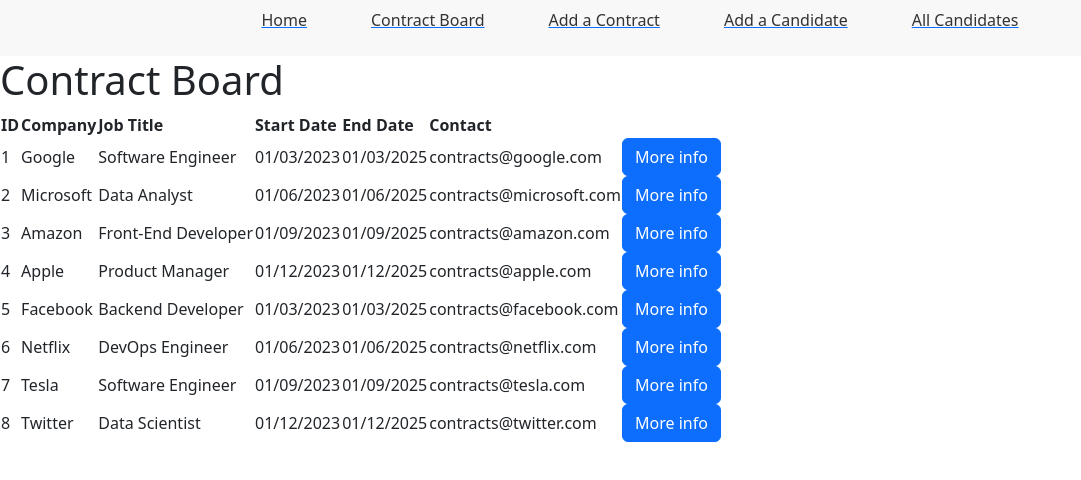
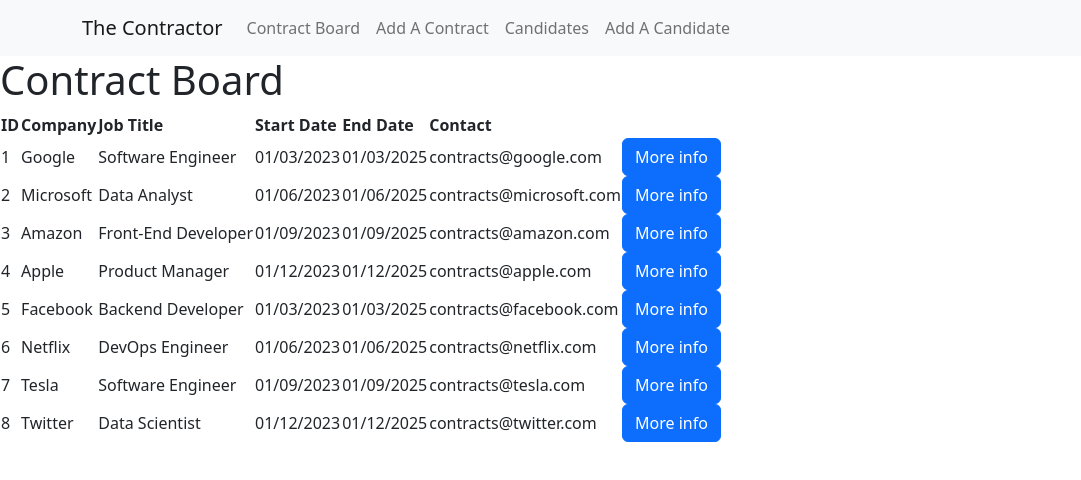
Before and after one commit to FentonPlusPlus/contractor-hackathon, a Next.js app in the folder my-app/: page /board in a window 1280 px wide. Shown: the top 480 px of the page, without its empty margins (0-1081 px from the left). Built offline with nearby package versions, Linux system fonts and the light colour scheme.

Commit message:
Added bootstrap navbar

```diff
--- a/my-app/components/Navbar/navbar.js
+++ b/my-app/components/Navbar/navbar.js
@@ -1,10 +1,27 @@
 import React from 'react';
-import styles from './navbar.module.css';
+import Container from 'react-bootstrap/Container';
+import Nav from 'react-bootstrap/Nav';
+import Navbar from 'react-bootstrap/Navbar';
 import Link from 'next/link';
 
-function Navbar() {
+function NavbarComponent() {
   return (
-    <nav className={styles.navbar}>
+    <Navbar bg="light" variant="light">
+        <Container>
+          <Navbar.Brand href="/">The Contractor</Navbar.Brand>
+          <Nav className="me-auto">
+            <Nav.Link href="/board">Contract Board</Nav.Link>
+            <Nav.Link href="/add-contract">Add A Contract</Nav.Link>
+            <Nav.Link href="/candidates">Candidates</Nav.Link>
+            <Nav.Link href="/add-candidate">Add A Candidate</Nav.Link>
+          </Nav>
+        </Container>
+      </Navbar>
+  );
+};
+
+/*
+<nav className={styles.navbar}>
       <ul className={styles.navbarNav}>
         <li className={styles.navItem}>
           <Link href="/">
@@ -32,8 +49,5 @@
           </Link>
         </li>
       </ul>
-    </nav>
-  );
-};
-
-export default Navbar
+    </nav> */
+export default NavbarComponent;
```
